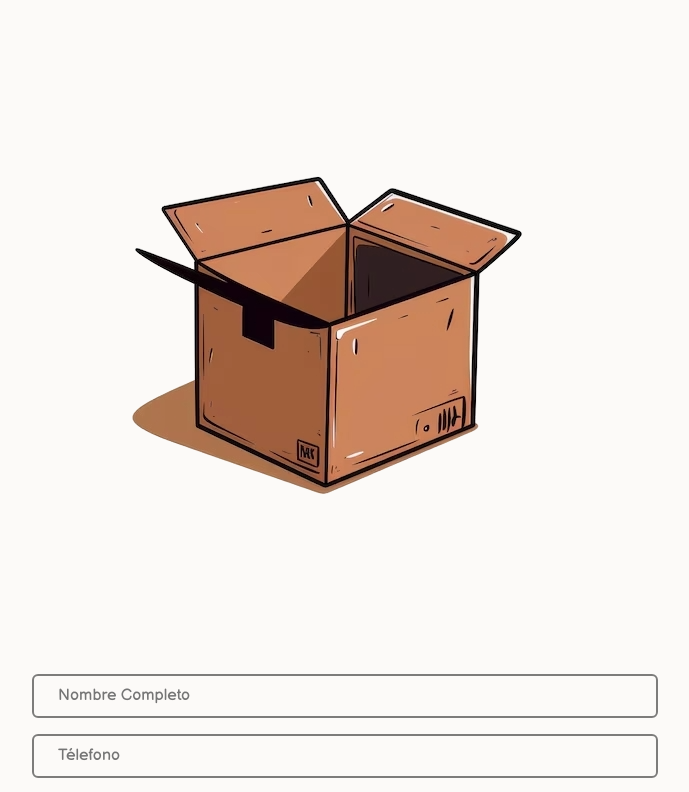
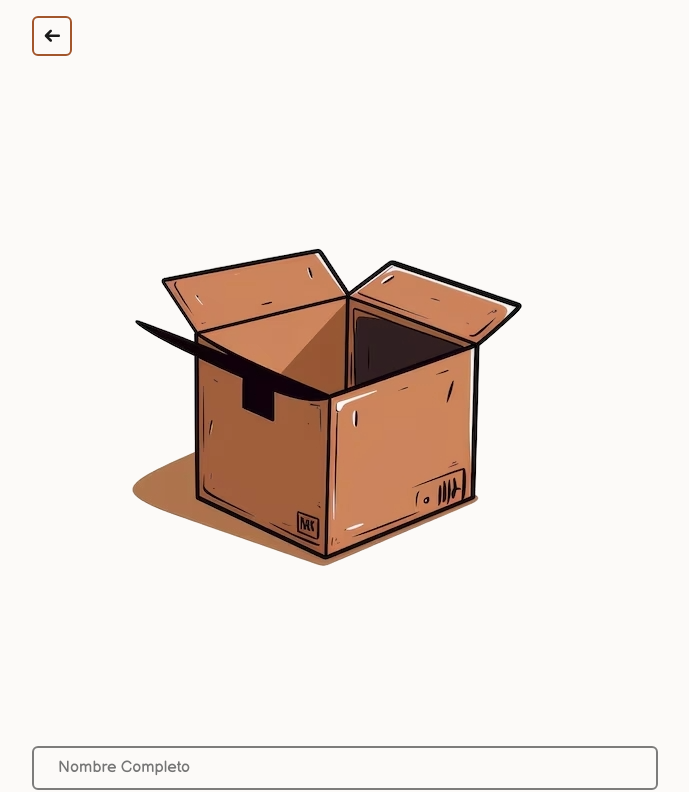
Before and after one commit to fidelChoqueDev/inventario-frontend, a React (Vite) app: page /register in a window 1280 px wide. Shown: the top 792 px of the page, without its empty margins (295-984 px from the left). Built offline with nearby package versions, Linux system fonts and the light colour scheme.

Commit message:
feat: add back button to register page

```diff
--- a/src/pages/RegisterUserPage.tsx
+++ b/src/pages/RegisterUserPage.tsx
@@ -1,8 +1,10 @@
+import ButtonBackIcon from "../components/ButtonBackIcon/ButtonBackIcon.tsx"
 import RegisterForm from "../components/RegisterForm/RegisterForm.tsx"
 
 const CreateUserPage = () => {
   return (
     <main>
+      <ButtonBackIcon goTo="/"/>
       <img src="/clean-box.png" alt="Box" />
       <RegisterForm/>
     </main>
```
